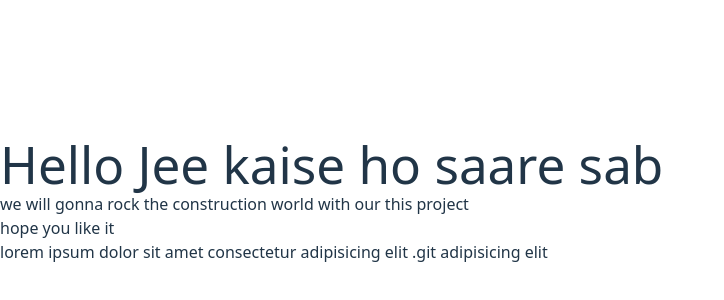
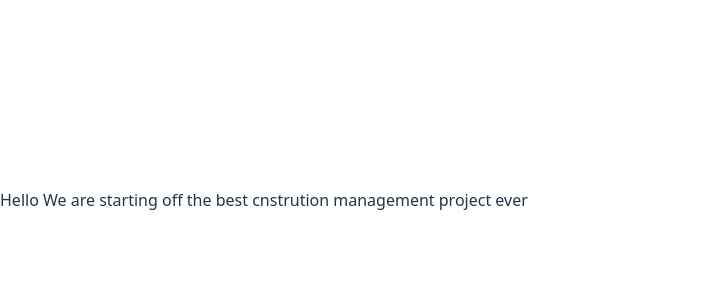
Before and after one commit to adityaraj1236/infraIndia, a React (Vite) app in the folder infraIndia/: page / in a window 1280 px wide. Shown: the part 200-500 px from the top of the page, without its empty margins (0-724 px from the left). Built offline with nearby package versions, Linux system fonts and the light colour scheme.

Commit message:
uodated v5

```diff
--- a/infraIndia/src/App.jsx
+++ b/infraIndia/src/App.jsx
@@ -1,10 +1,7 @@
 const App = () => {
   return (
     <div>
-      <h1>Hello Jee kaise ho saare  sab</h1>
-      <h2> we will gonna rock the construction world with our this project</h2>
-      <h3> hope you like it</h3>
-      <p>lorem ipsum dolor sit amet consectetur adipisicing elit .git adipisicing elit</p>
+      <p>Hello We are starting off the best cnstrution management project ever </p>
     </div>
   )
 }
```
